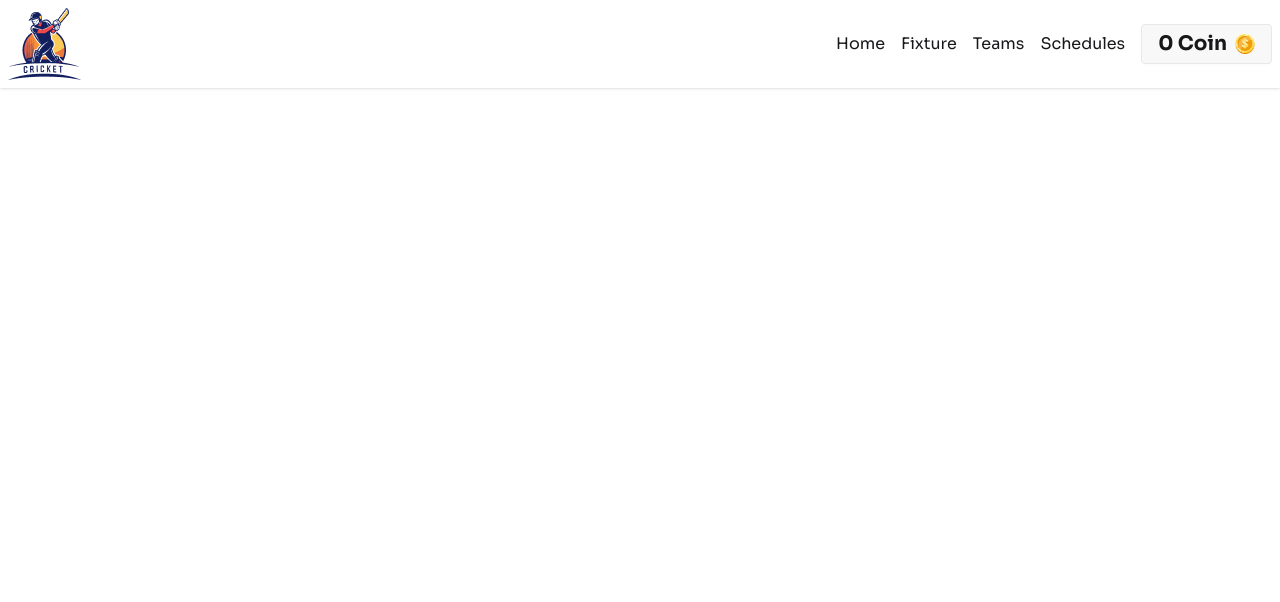
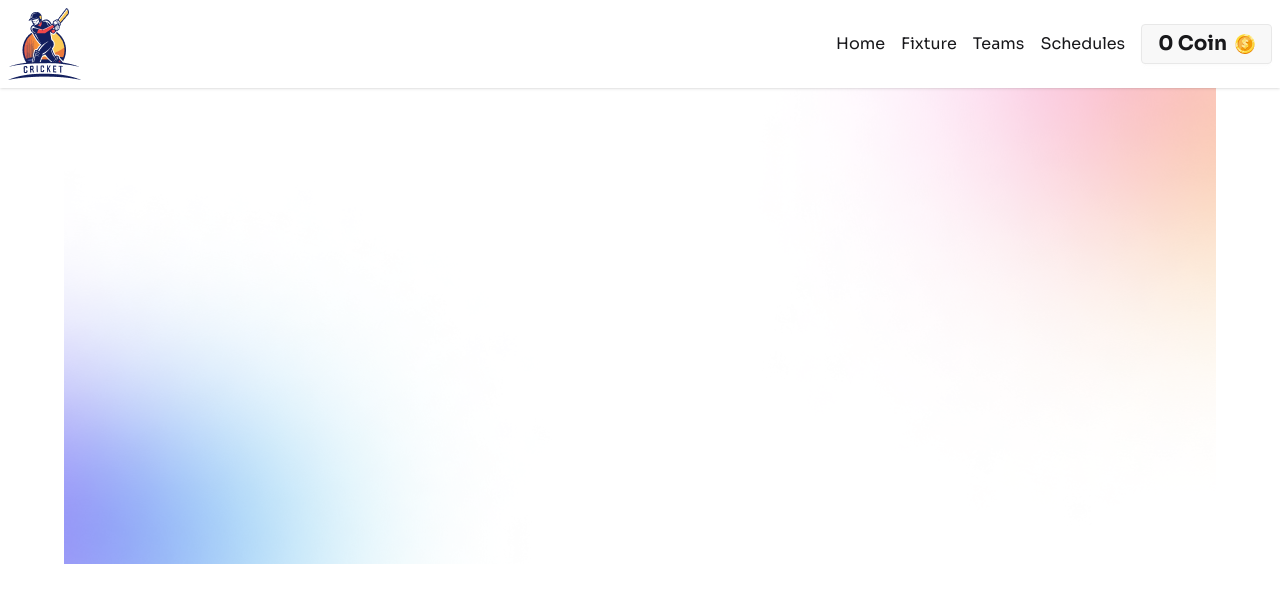
Before and after one commit to mohammad-ardi/bpl-auction-react, a React (Vite) app: page / in a window 1280 px wide. Shown: the top 602 px of the page. Built offline with nearby package versions, Linux system fonts and the light colour scheme.

Commit message:
will work on banner later, just the place booked

```diff
--- a/src/App.jsx
+++ b/src/App.jsx
@@ -1,4 +1,5 @@
 import './App.css'
+import Banner from './components/homepage/banner/Banner'
 import Navbar from './components/homepage/navbar/Navbar'
 
 function App() {
@@ -6,6 +7,7 @@ function App() {
   return (
     <>
       <Navbar></Navbar>
+      <Banner></Banner>
     </>
   )
 }
--- a/src/components/homepage/banner/Banner.jsx
+++ b/src/components/homepage/banner/Banner.jsx
@@ -1,6 +1,10 @@
+import bannerShadowImg from '../../../assets/bg-shadow.png'
+
 const Banner = () => {
     return (
-        <div></div>
+        <div className='w-[90%] mx-auto'>
+            <img src={bannerShadowImg} alt="" />
+        </div>
      );
 }
 
```
